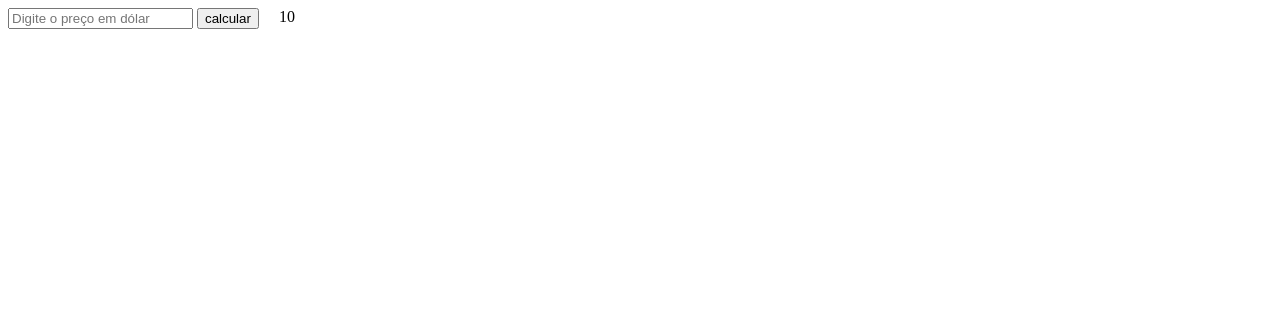
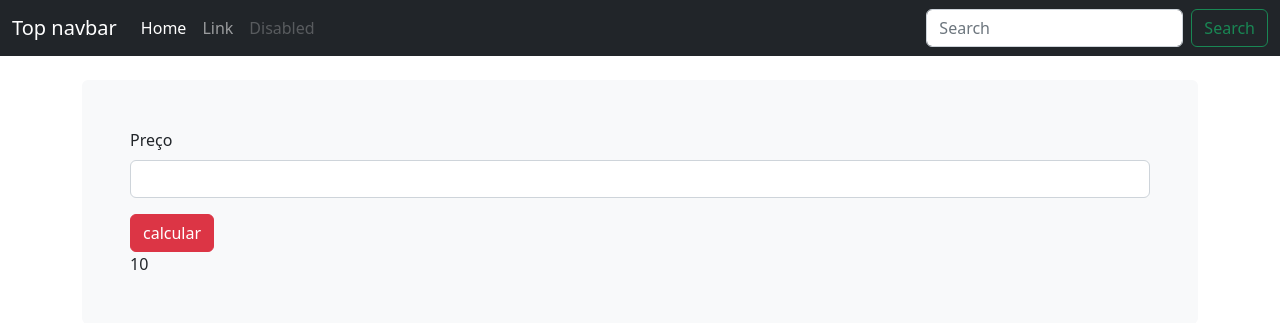
Before and after one commit to agp531/web2-22, a Flask app: template codigos/pyweb/templates/conversao.html in a window 1280 px wide. Shown: the top 323 px of the page. Run offline with Flask 2, Linux system fonts and the light colour scheme; the template is opened without the code that fills it: most values are stand-ins (such as "Sample title", 1, 10 or a date in 2020).

Commit message:
jinja layout templates

```diff
--- /dev/null
+++ b/codigos/pyweb/static/style.css
@@ -0,0 +1,3 @@
+h1{
+    color: red;
+}
--- a/codigos/pyweb/templates/conversao.html
+++ b/codigos/pyweb/templates/conversao.html
@@ -1,32 +1,14 @@
-<!DOCTYPE html>
-<html lang="en">
-<head>
-    <meta charset="UTF-8">
-    <meta http-equiv="X-UA-Compatible" content="IE=edge">
-    <meta name="viewport" content="width=device-width, initial-scale=1.0">
-    <title>Cotação</title>
-    <style>
-        main{
-            display: grid;
-            grid-template-columns: max-content max-content;
-            gap: 20px;
-        }
-    </style>
-</head>
-<body>
-    <main>
-
-    <form action="/conversao" method="POST">
-        <input
-            name="preco"
-            placeholder="Digite o preço em dólar"
-            type="text">
-        <input value="calcular" type="submit">
-    </form>
-    <div>
-        {{ valor_reais }}
+{% extends "layout.html" %}
+{% block content %}
+<form action="/conversao" method="POST">
+    <div class="mb-3">
+        <label for="ex1" class="form-label">Preço</label>
+        <input name="preco" type="text" class="form-control"
+        id="ex1" autocomplete="off">
     </div>
-
-    </main>
-</body>
-</html>
+    <input value="calcular" type="submit" class="btn btn-danger">
+</form>
+<div>
+    {{ valor_reais }}
+</div>
+{% endblock %}
--- a/codigos/pyweb/templates/index.html
+++ b/codigos/pyweb/templates/index.html
@@ -3,7 +3,6 @@
 <div class="container">
     <div id="jumbo" class="jumbotron">
         <h1>INDEX</h2>
-
     </div>
 </div>
 {% endblock %}
--- a/codigos/pyweb/templates/layout.html
+++ b/codigos/pyweb/templates/layout.html
@@ -1,9 +1,14 @@
 <!doctype html>
 <html lang="en">
 <head>
+  <title>Cambio</title>
   <meta charset="utf-8">
   <meta name="viewport" content="width=device-width, initial-scale=1.00, shrink-to-fit=no">
   <link href="https://cdn.jsdelivr.net/npm/bootstrap@5.2.2/dist/css/bootstrap.min.css" rel="stylesheet" integrity="sha384-Zenh87qX5JnK2Jl0vWa8Ck2rdkQ2Bzep5IDxbcnCeuOxjzrPF/et3URy9Bv1WTRi" crossorigin="anonymous">
+
+  <link rel="icon" type="image/x-icon"
+        href="/static/favicon.ico">
+
 </head>
 
 <body>
```
Also changed, not shown: codigos/pyweb/templates/cliente.html (added, +15 -0 lines), codigos/pyweb/static/favicon.ico (added).
